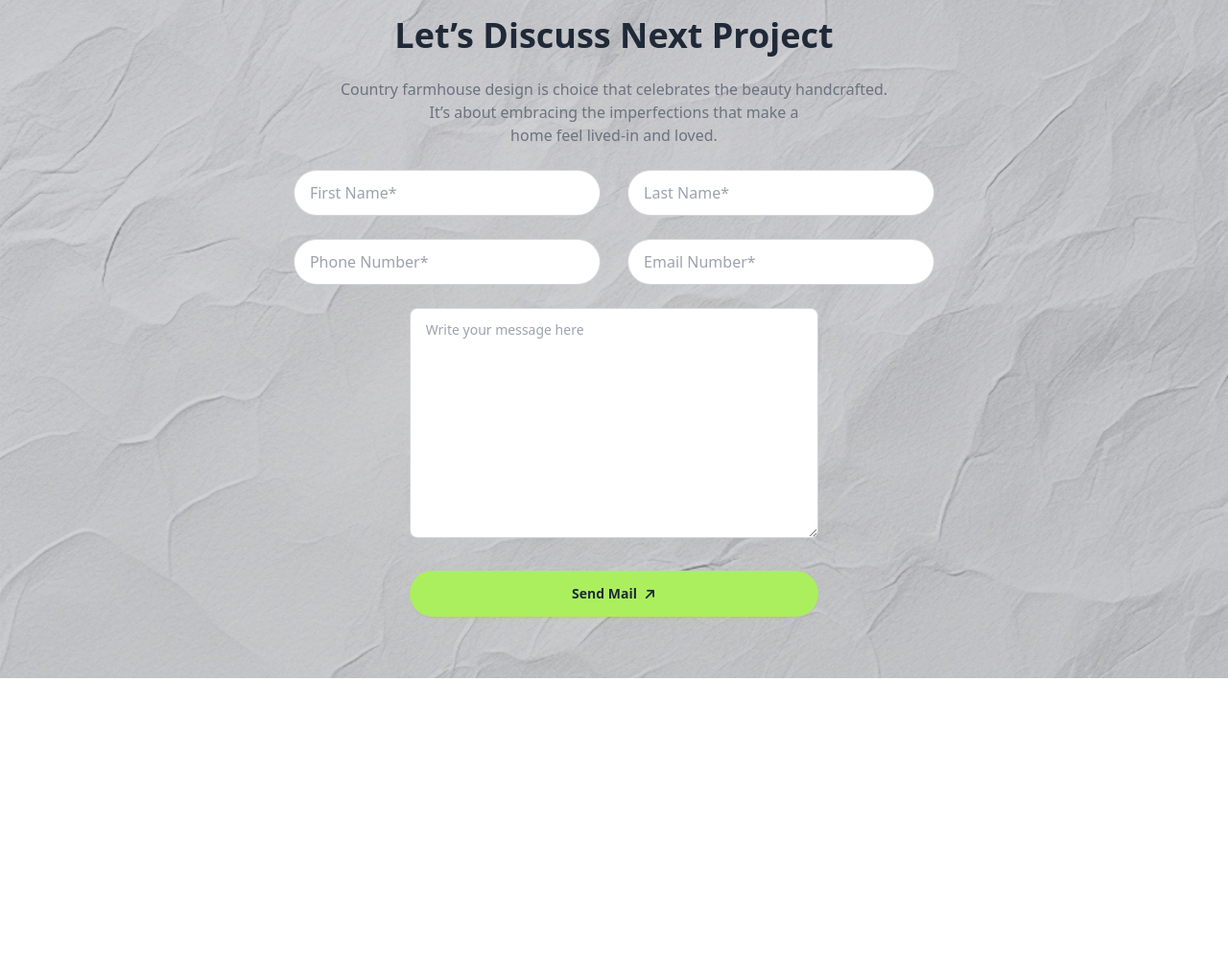
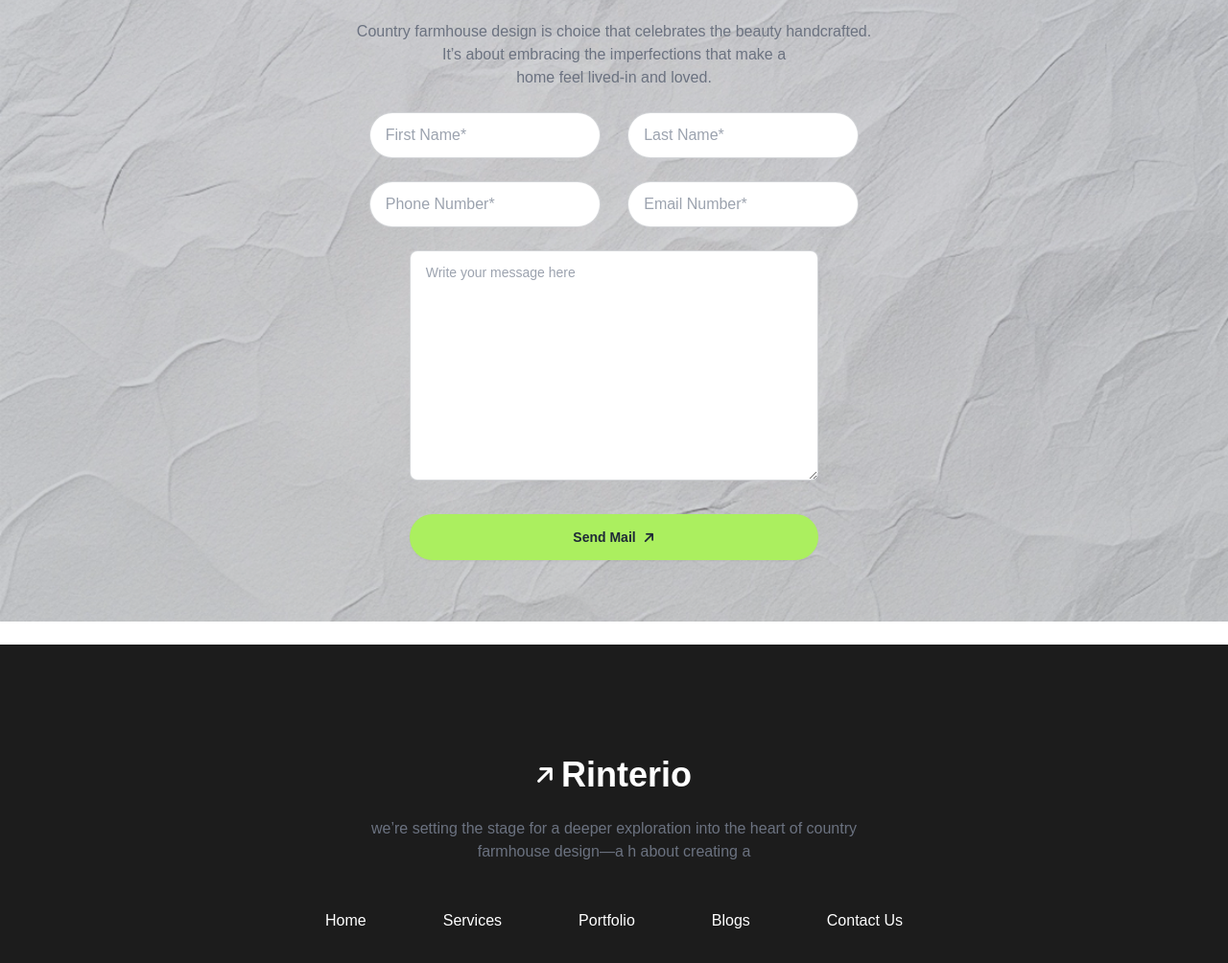
Before and after one commit to shahidca/B10-Assignment-03, a plain HTML site: page index.html in a window 1280 px wide. Shown: the part 2464-3468 px from the top of the page at 96% size. Before the commit the page ends 3195 px from the top, so only its background shows below. Drawn offline with nearby package versions, Linux system fonts and the light colour scheme; files whose address does not match are found by name.

Commit message:
footer section added

```diff
--- a/index.html
+++ b/index.html
@@ -6,17 +6,18 @@
     <title>B10-Assignment-03</title>
     <!-- daisyUI from CDN link here -->
 
-<link href="https://cdn.jsdelivr.net/npm/daisyui@4.12.10/dist/full.min.css" rel="stylesheet" type="text/css" />
+    <link href="https://cdn.jsdelivr.net/npm/daisyui@4.12.10/dist/full.min.css" rel="stylesheet" type="text/css" />
+    <script src="https://cdn.tailwindcss.com"></script>
 <!-- favicon link here -->
-<link rel="shortcut icon" href="https://img.icons8.com/?size=50&id=QWY6uhBxcr1I&format=png" type="image/x-icon">
+<link rel="shortcut icon" href="https://img.icons8.com/?size=80&id=6K9XaVNmlQAX&format=png" type="image/x-icon">
 <!-- tailwind css link here -->
 <script src="https://cdn.tailwindcss.com"></script>
 <!-- tailwind css customize here -->
 <script src="https://cdn.tailwindcss.com"></script>
 <!-- google font Manrope link here -->
-<link rel="preconnect" href="https://fonts.googleapis.com">
-<link rel="preconnect" href="https://fonts.gstatic.com" crossorigin>
-<link href="https://fonts.googleapis.com/css2?family=Manrope:wght@200..800&display=swap" rel="stylesheet">
+<link rel="preconnect" class="text-white https://fonts.googleapis.com">
+<link rel="preconnect" class="text-white https://fonts.gstatic.com" crossorigin>
+<link class="text-white https://fonts.googleapis.com/css2?family=Manrope:wght@200..800&display=swap" rel="stylesheet">
 <!-- font awesome link here -->
 <link rel="stylesheet" href="https://cdnjs.cloudflare.com/ajax/libs/font-awesome/6.6.0/css/all.min.css" integrity="sha512-Kc323vGBEqzTmouAECnVceyQqyqdsSiqLQISBL29aUW4U/M7pSPA/gEUZQqv1cwx4OnYxTxve5UMg5GT6L4JJg==" crossorigin="anonymous" referrerpolicy="no-referrer" />
 <!-- css here -->
@@ -25,6 +26,7 @@
         font-family: "Manrope", sans-serif;
 }
  </style>
+ <!-- customize css codding here  -->
 <script>
     tailwind.config = {
       theme: {
@@ -47,7 +49,7 @@
   </script>
 
 </head>
-<body class=".manrope-google-font background: linear-gradient(0.00deg, rgb(255, 255, 255),rgba(255, 255, 255, 0) 100%);">
+<body class="manrope-google-font background: linear-gradient(0.00deg, rgb(255, 255, 255),rgba(255, 255, 255, 0) 100%);">
     <header>
         <!-- nav-bar start codding here -->
         <nav>
@@ -126,23 +128,26 @@
 
         <div class="hero bg-base-200 min-h-screen">
 
-          <div class="hero-content flex-col lg:flex-row-reverse">
+          <div class="hero-content  flex-col lg:flex-row-reverse">
+            <!-- img here  -->
 
-            <img
+            <div class="">
+              <img
               src="./imges/Rectangle.png"
-              class="max-w-sm rounded-lg shadow-2xl" />
+              class="" />
+            </div>
               <!-- text section -->
             <div class="">
-              <img class="lg:-ml-14  w-24  " src="./imges/Vector.png" alt="">
-              <div class=" ">
-                <button class="text-base font-semibold text-black p-2 bg-white rounded-full mb-2 mt-6 "><i class="fa-solid fa-arrow-right"></i> About Us </button>
+              <img class="hidden lg:block w-24  lg:-ml-14   " src="./imges/Vector.png" alt="">
+              <div class="text-center lg:text-left ">
+                <button class=" text-base font-semibold text-black p-2 bg-white rounded-full mb-2 mt-6 "><i class="fa-solid fa-arrow-right"></i> About Us </button>
               </div>
-              <h1 class="text-5xl lg:font-bold  items-center">We design thoughtful, liveable spaces</h1>
-              <p class="py-6 text-gray-500">
+              <h1 class="text-center lg:text-left  font-semibold lg:font-bold  text-2xl  lg:text-5xl  ">We design thoughtful, <br> liveable spaces</h1>
+              <p class="text-center lg:text-left py-6 text-gray-500 ">
                 Ombré Robina embodies the natural beauty of its coastal setting with the convenient lifestyle of a masterplanned city suburb, blending the best of both worlds in a high-demand market.
               </p>
               <!-- first box -->
-              <div class="flex items-center space-x-5 bg-slate-50 rounded-2xl p-6">
+              <div class=" flex items-center space-x-5 bg-slate-50 rounded-2xl p-6">
                   <img src="./imges/commercial.png" alt="">
                   <div>
                   <h3 class="text-2xl font-extrabold">Commercial</h3>
@@ -150,7 +155,7 @@
                 </div>
                 </div>
                 <!-- second box -->
-                <div class="flex space-x-5 bg-slate-50 rounded-2xl p-6 mt-6">
+                <div class=" flex space-x-5 bg-slate-50 rounded-2xl p-6 mt-6">
                 <div>
                   <img src="./imges/commercial.png" alt="">
                 </div>
@@ -169,8 +174,8 @@
           <!-- text section -->
           <div class="text-center ">
             <button class="text-base font-semibold text-black px-4 py-2 bg-white rounded-full mb-2 "><i class="fa-solid fa-arrow-right"></i>How we works </button>
-            <h1 class="text-4xl font-bold mt-6">Our Works Process</h1>
-            <p class="text-gray-500  mt-6">Over the last two decades, Global Health Initiatives have contributed to enormous <br> progress in protecting lives and improving the health of people globally</p>
+            <h1 class="text-4xl font-semibold lg:font-bold my-3 lg:my-6">Our Works Process</h1>
+            <p class="text-gray-500 text-center">Over the last two decades, Global Health Initiatives have contributed to enormous <br> progress in protecting health of people globally</p>
           </div>
           <!-- card section here start -->
           <div class="lg:flex space-y-5 lg:space-x-6 py-8 w-3/4 m-auto">
@@ -211,44 +216,61 @@
          <!-- Let’s Discuss Next Project Section Codding start here  -->
           <section class="my-6">
             <div
-            class="hero min-h-screen"
+            class="hero min-h-screen bg-no-repeat bg-cover"
             style="background-image: url(.//imges/bg.jpg);">
 
             <div class="hero-overlay bg-opacity-20">
               <!-- text area section here start  -->
-              <div class="mt-24 text-center">
+              <div class="mt-10 lg:mt-24 text-center">
                 <button class="text-base font-semibold bg-button-2-bg py-1 px-4 rounded-full"><i class="fa-solid fa-arrow-right"></i> Let’s Connect</button>
-                <h1 class="text-4xl font-bold my-6">Let’s Discuss Next Project</h1>
+                <h1 class="text-2xl lg:text-4xl font-bold my-4 lg:my-6">Let’s Discuss Next Project</h1>
                 <p class="text-gray-500 text-center">Country farmhouse design is  choice that celebrates the beauty handcrafted. <br> It’s about embracing the imperfections  that  make a <br> home feel lived-in and loved.</p>
               </div>
               <!-- input type section start here  -->
               <div class=" text-center my-6">
-            <div>
-              <input type="text" placeholder="First Name*" class="rounded-full  input input-bordered w-full max-w-xs" />
-              <input type="text" placeholder="Last Name*" class="rounded-full  input input-bordered w-full max-w-xs ml-6" />
+            <div class="">
+              <input type="text" placeholder="First Name*" class="rounded-full  input input-bordered " />
+              <input type="text" placeholder="Last Name*" class="rounded-full  input input-bordered  lg:ml-6 mt-5 lg:mt-0" />
             </div>
             <div>
-              <input type="text" placeholder="Phone Number*" class="rounded-full  mt-6 input input-bordered w-full max-w-xs" />
-              <input type="text" placeholder="Email Number*" class="rounded-full  input input-bordered w-full max-w-xs ml-6" />
+              <input type="text" placeholder="Phone Number*" class="rounded-full  mt-6 input input-bordered " />
+              <input type="text" placeholder="Email Number*" class="rounded-full  input input-bordered lg:ml-6 my-5 lg:my-0" />
             </div>
 
             </div>
             <div class="text-center ">
-              <textarea class="textarea textarea-bordered w-1/3 h-60 rounded-lg" placeholder="Write your message here"></textarea> <br>
+              <textarea class="textarea textarea-bordered lg:w-4/12 h-60 rounded-lg" placeholder="Write your message here"></textarea> <br>
               <button class="btn btn-block w-1/3 my-7 bg-button-bg-0 rounded-full border-none mb-16">Send Mail <i class="fa-solid rotate-45 fa-arrow-up  w-3 h-3 "></i></button>
             </div>
 
             </div>
 
-
-
-
-
           </div>
           </section>
 
     </main>
-    <footer>
+    <footer class="bg-footer-bg py-28 text-center">
+      <!-- footer text section here  -->
+      <div class="text-center">
+        <a class="btn btn-ghost text-4xl font-bold text-white"><i class="fa-solid  rounded-full text-2xl rotate-45 fa-arrow-up text-white"></i> Rinterio</a>
+        <p class="text-gray-500 py-5">
+          we’re setting the stage for a deeper exploration into the heart of   country <br> farmhouse design—a  h about creating a
+        </p>
+      </div>
+      <!-- footer link section here  -->
+      <div class=" space-y-10 lg:space-y-0 lg:flex justify-center mt-7 gap-20 ">
+        <div><a class="text-white ">Home</a></div>
+        <div><a class="text-white ">Services</a></div>
+        <div><a class="text-white ">Portfolio</a></div>
+        <div><a class="text-white ">Blogs</a></div>
+        <div><a class="text-white ">Contact Us</a></div>
+
+
+      </div>
+      <!-- footer button here  -->
+      <div class="text-center mt-10">
+        <button class="bg-button-bg-0 py-2 px-4 rounded-3xl">Book Consult <i class="fa-solid fa-arrow-up rotate-45"></i></button>
+      </div>
 
     </footer>
 
```
